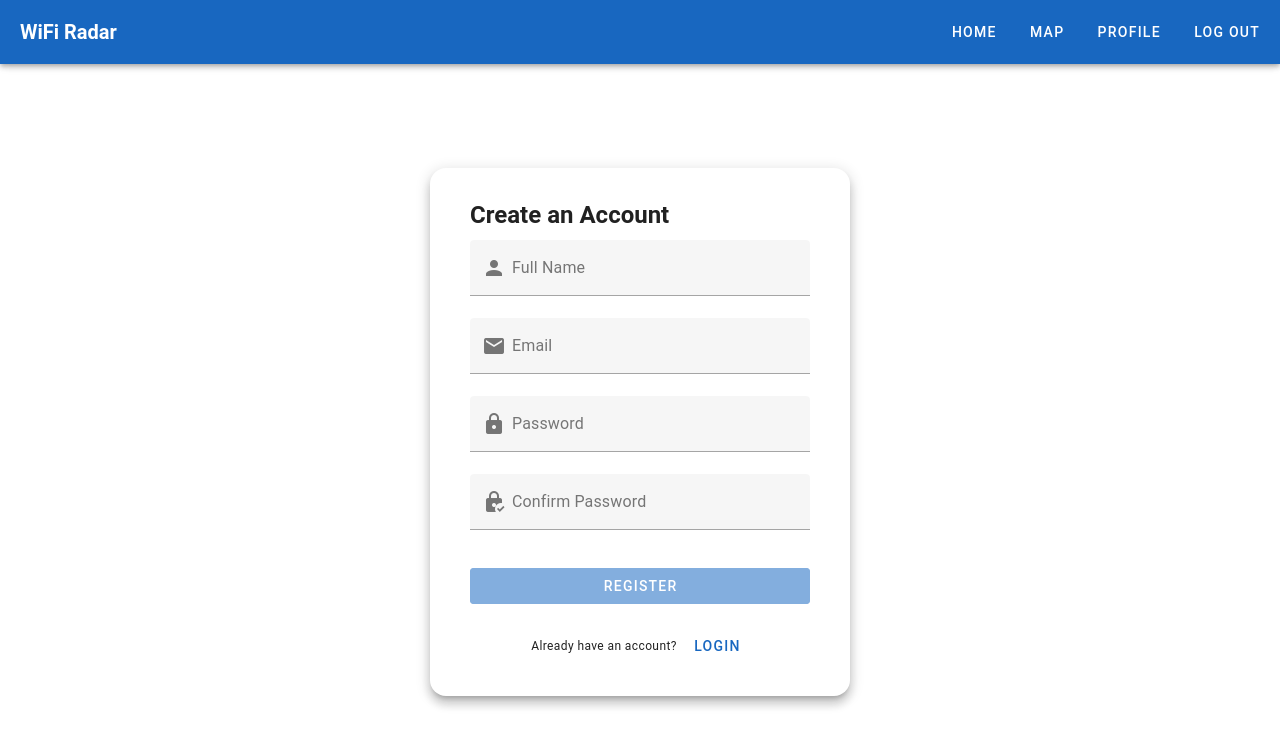
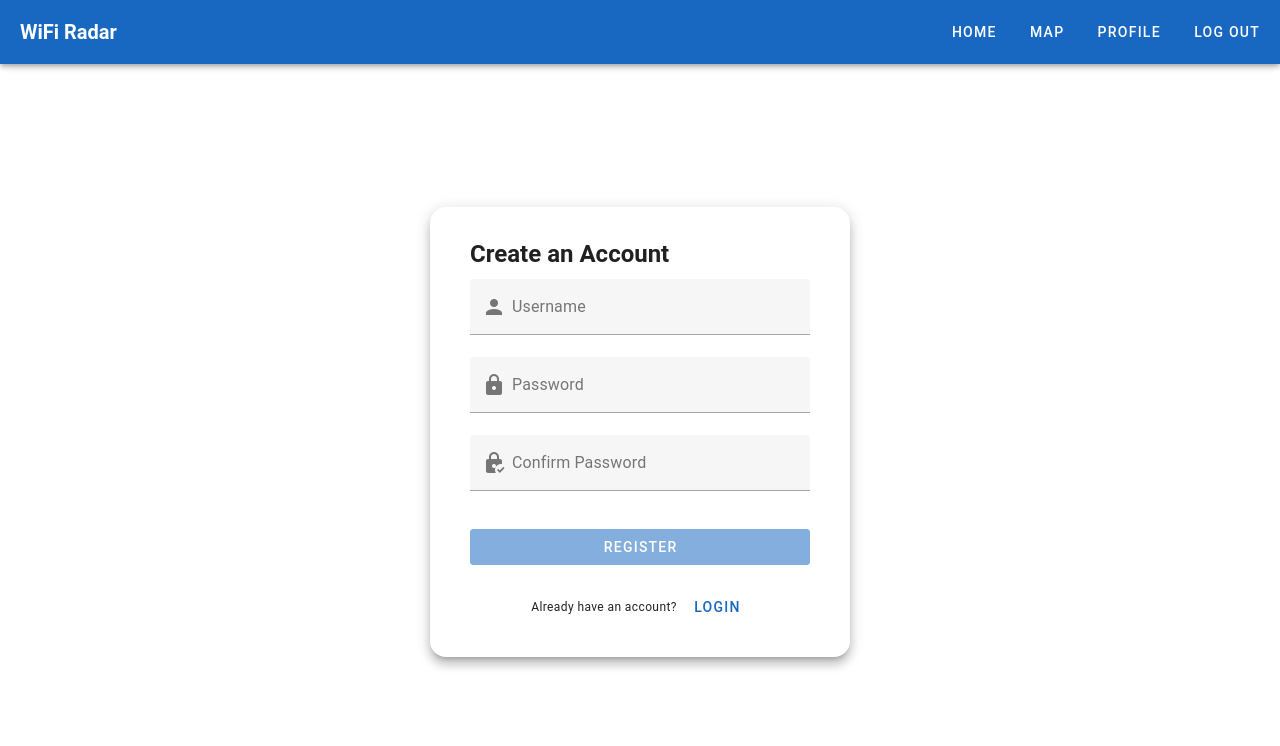
Before and after one commit to paplauskis/wifi-radar, a Vue app in the folder frontend/: page /register in a window 1280 px wide. Shown: the top 746 px of the page. Built offline with nearby package versions, Linux system fonts and the light colour scheme.

Commit message:
Login endpoints on FE

```diff
--- a/frontend/src/views/LoginView.vue
+++ b/frontend/src/views/LoginView.vue
@@ -7,12 +7,14 @@
 
             <v-card-text>
                 <v-form @submit.prevent="handleLogin" ref="form">
-                    <v-text-field v-model="email" label="Email" type="email" required prepend-inner-icon="mdi-email" />
+                    <v-text-field v-model="username" label="Username" required prepend-inner-icon="mdi-account" />
 
                     <v-text-field v-model="password" label="Password" type="password" required
                         prepend-inner-icon="mdi-lock" />
 
                     <v-checkbox v-model="remember" label="Remember me" color="primary" />
+
+                    <v-alert v-if="loginError" type="error" class="mb-2">{{ loginError }}</v-alert>
 
                     <v-btn color="primary" class="mt-4" type="submit" block>
                         Login
@@ -32,15 +34,31 @@
 import { ref } from 'vue'
 import { useRouter } from 'vue-router'
 
-const email = ref('')
+const username = ref('')
 const password = ref('')
 const remember = ref(false)
+const loginError = ref('')
 
 const router = useRouter()
 
-const handleLogin = () => {
-    console.log('Logging in:', email.value, password.value)
-    router.push('/map')
+const handleLogin = async () => {
+  loginError.value = ''
+  try {
+    const res = await fetch('http://localhost:5274/api/user/auth/login', {
+      method: 'POST',
+      headers: { 'Content-Type': 'application/json' },
+      body: JSON.stringify({ username: username.value, password: password.value }),
+    })
+    const data = await res.json()
+    if (res.ok && data.success && data.data?.accessToken) {
+      localStorage.setItem('accessToken', data.data.accessToken)
+      router.push('/map')
+    } else {
+      loginError.value = data.message || 'Login failed'
+    }
+  } catch {
+    loginError.value = 'Network error'
+  }
 }
 </script>
 
--- a/frontend/src/views/RegisterView.vue
+++ b/frontend/src/views/RegisterView.vue
@@ -7,15 +7,15 @@
 
             <v-card-text>
                 <v-form @submit.prevent="handleRegister" ref="form">
-                    <v-text-field v-model="name" label="Full Name" prepend-inner-icon="mdi-account" required />
-
-                    <v-text-field v-model="email" label="Email" type="email" prepend-inner-icon="mdi-email" required />
+                    <v-text-field v-model="username" label="Username" prepend-inner-icon="mdi-account" required />
 
                     <v-text-field v-model="password" label="Password" type="password" prepend-inner-icon="mdi-lock"
                         required />
 
                     <v-text-field v-model="confirmPassword" label="Confirm Password" type="password"
                         prepend-inner-icon="mdi-lock-check" required />
+
+                    <v-alert v-if="registerError" type="error" class="mb-2">{{ registerError }}</v-alert>
 
                     <v-btn color="primary" type="submit" block class="mt-4" :disabled="!canSubmit">
                         Register
@@ -35,26 +35,39 @@
 import { ref, computed } from 'vue'
 import { useRouter } from 'vue-router'
 
-const name = ref('')
-const email = ref('')
+const username = ref('')
 const password = ref('')
 const confirmPassword = ref('')
+const registerError = ref('')
 
 const router = useRouter()
 
 const canSubmit = computed(() => {
     return (
-        name.value.trim() !== '' &&
-        email.value.trim() !== '' &&
+        username.value.trim() !== '' &&
         password.value !== '' &&
         confirmPassword.value !== '' &&
         password.value === confirmPassword.value
     )
 })
 
-const handleRegister = () => {
-    console.log('Registering:', name.value, email.value)
-    router.push('/login')
+const handleRegister = async () => {
+    registerError.value = ''
+    try {
+        const res = await fetch('http://localhost:5274/api/user/auth/register', {
+            method: 'POST',
+            headers: { 'Content-Type': 'application/json' },
+            body: JSON.stringify({ username: username.value, password: password.value }),
+        })
+        const data = await res.json()
+        if (res.ok && data.success) {
+            router.push('/login')
+        } else {
+            registerError.value = data.message || 'Registration failed'
+        }
+    } catch {
+        registerError.value = 'Network error'
+    }
 }
 </script>
 
```
